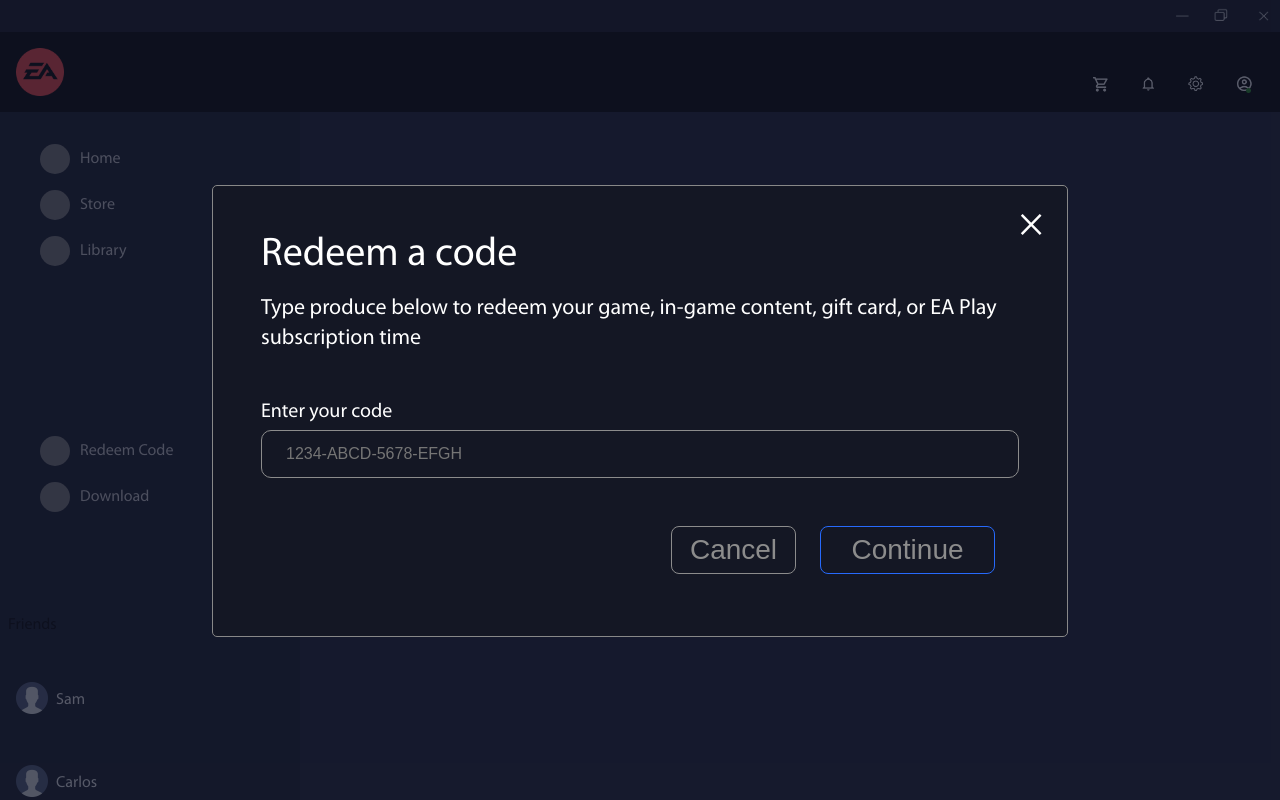
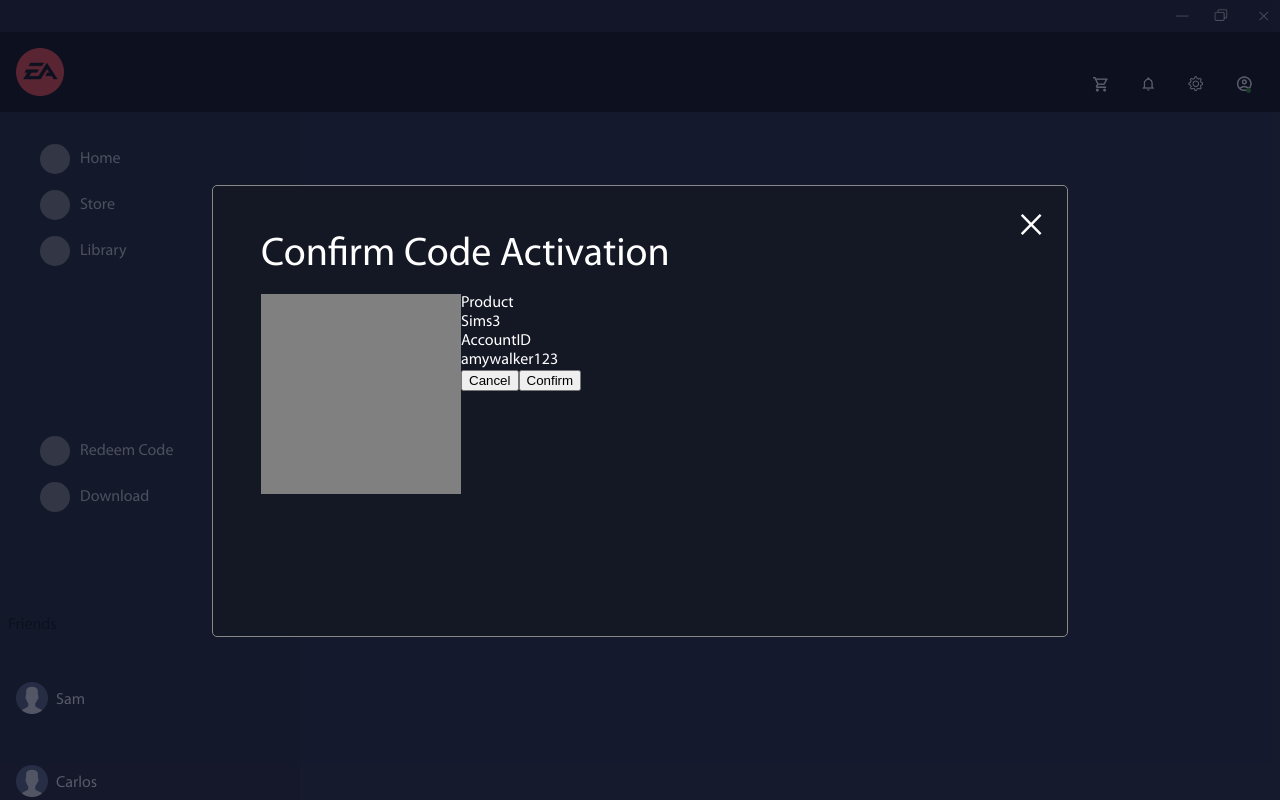
Before and after one commit to allansomera/team-badassets-industry-project-EA, a React (Create React App) app: page / in a window 1280 px wide. Both pictures are taken after a click on the button "Continue". Shown: the top 800 px of the page. Built offline with nearby package versions, Linux system fonts and the light colour scheme; grey boxes are pictures that could not be loaded.

Commit message:
got modal3 working

```diff
--- a/src/App.js
+++ b/src/App.js
@@ -15,13 +15,55 @@
     isActive: true,
   });
   const [modalContent, setModalContent] = useState({
-    modal1: false,
-    modal2: true,
+    modal1: true,
+    modal2: false,
     modal3: false,
   });
+
+  const changeModalContent = (num) => {
+    switch (num) {
+      case 2:
+        console.log("do i get here");
+        setModalContent((modal) => ({
+          modal1: false,
+          modal2: true,
+          modal3: false,
+        }));
+        break;
+      case 3:
+        console.log("do i get here");
+        setModalContent((modal) => ({
+          modal1: false,
+          modal2: false,
+          modal3: true,
+        }));
+        break;
+      default:
+        setModalContent((modal) => ({
+          modal1: true,
+          modal2: false,
+          modal3: false,
+        }));
+    }
+  };
+  const closeHandler = () => {
+    setModalContent((modal) => ({
+      modal1: true,
+      modal2: false,
+      modal3: false,
+    }));
+    setredeemModal((modal) => ({ ...modal.isActive, isActive: false }));
+  };
+
   return (
     <>
-      {redeemModal.isActive && <RedeemModal modalContent={modalContent} />}
+      {redeemModal.isActive && (
+        <RedeemModal
+          modalContent={modalContent}
+          changeModalContent={changeModalContent}
+          closeHandler={closeHandler}
+        />
+      )}
       <Routes>
         <Route path="/" element={<Layout />} />
         <Route path="/overview" element={<OverView />} />
--- a/src/components/redeem-modal/RedeemModal.js
+++ b/src/components/redeem-modal/RedeemModal.js
@@ -1,6 +1,6 @@
 import "./RedeemModal.scss";
 
-const RedeemModal = ({ modalContent }) => {
+const RedeemModal = ({ modalContent, changeModalContent, closeHandler }) => {
   const renderModalContent = () => {
     switch (true) {
       case modalContent.modal2:
@@ -9,7 +9,110 @@
             <div className="redeem-modal">
               <div className="redeem-modal__content">
                 <div className="redeem-modal__sec1">
-                  <span className="redeem-modal__close">&times;</span>
+                  <span
+                    className="redeem-modal__close"
+                    onClick={() => closeHandler()}
+                  >
+                    &times;
+                  </span>
+                </div>
+                <div className="redeem-modal__sec2">
+                  <div className="redeem-modal__text-header">
+                    Confirm Code Activation
+                  </div>
+                </div>
+                <div className="redeem-modal__mod2-sec3">
+                  <div className="redeem-modal__mod2-sec3-left">
+                    <div className="redeem-modal__mod2-sec3-left-imgcon"></div>
+                  </div>
+                  <div className="redeem-modal__mod2-sec3-right">
+                    <div className="redeem-modal__mod2-sec3-right-con1">
+                      <div className="redeem-modal__mod2-sec3-right-con1-prodheader">
+                        Product
+                      </div>
+                      <div className="redeem-modal__mod2-sec3-right-con1-prodtitle">
+                        Sims3
+                      </div>
+                    </div>
+                    <div className="redeem-modal__mod2-sec3-right-con2">
+                      <div className="redeem-modal__mod2-sec3-right-con1-accountheader">
+                        AccountID
+                      </div>
+                      <div className="redeem-modal__mod2-sec3-right-con1-accountname">
+                        amywalker123
+                      </div>
+                    </div>
+                    <div className="redeem-modal__mod2-sec3-right-con3">
+                      <button className="redeem-modal__mod2-btn-cancel">
+                        Cancel
+                      </button>
+                      <button
+                        className="redeem-modal__mod2-btn-confirm"
+                        onClick={() => changeModalContent(3)}
+                      >
+                        Confirm
+                      </button>
+                    </div>
+                  </div>
+                </div>
+              </div>
+            </div>
+          </>
+        );
+      case modalContent.modal3:
+        return (
+          <>
+            <div className="redeem-modal">
+              <div className="redeem-modal__content">
+                <div className="redeem-modal__sec1">
+                  <span
+                    className="redeem-modal__close"
+                    onClick={() => closeHandler()}
+                  >
+                    &times;
+                  </span>
+                </div>
+                <div className="redeem-modal__sec2">
+                  <div className="redeem-modal__text-header">
+                    Confirm Code Activation
+                  </div>
+                </div>
+                <div className="redeem-modal__mod3-sec3">
+                  <div className="redeem-modal__mod3-sec3-left">
+                    <div className="redeem-modal__mod3-sec3-left-imgcon"></div>
+                  </div>
+                  <div className="redeem-modal__mod3-sec3-right">
+                    <div className="redeem-modal__mod3-sec3-right-con1">
+                      Congrats, the Sims 3 is all yours! Download it now by
+                      clickin the button below, or anytime by visiting your game
+                      library.
+                    </div>
+                    <div className="redeem-modal__mod3-sec3-right-con2">
+                      <button className="redeem-modal__mod3-btn-cancel">
+                        Cancel
+                      </button>
+                      <button className="redeem-modal__mod3-btn-download">
+                        Download
+                      </button>
+                    </div>
+                  </div>
+                </div>
+              </div>
+            </div>
+          </>
+        );
+      default:
+        return (
+          <>
+            <div className="redeem-modal">
+              <div className="redeem-modal__content">
+                <div className="redeem-modal__sec1">
+                  <span
+                    className="redeem-modal__close"
+                    onClick={() => closeHandler()}
+                  >
+                    &times;
+                  </span>
                 </div>
                 <div className="redeem-modal__sec2">
                   <div className="redeem-modal__text-header">Redeem a code</div>
@@ -32,44 +135,10 @@
                 </div>
                 <div className="redeem-modal__input-con2">
                   <button className="redeem-modal__btn-cancel">Cancel</button>
-                  <button className="redeem-modal__btn-continue">
-                    Continue
-                  </button>
-                </div>
-              </div>
-            </div>
-          </>
-        );
-      default:
-        return (
-          <>
-            <div className="redeem-modal">
-              <div className="redeem-modal__content">
-                <div className="redeem-modal__sec1">
-                  <span className="redeem-modal__close">&times;</span>
-                </div>
-                <div className="redeem-modal__sec2">
-                  <div className="redeem-modal__text-header">Redeem a code</div>
-                  <div className="redeem-modal__text-subheading">
-                    Type produce below to redeem your game, in-game content,
-                    gift card, or EA Play subscription time
-                  </div>
-                </div>
-                <div className="redeem-modal__input-section">
-                  <div className="redeem-modal__input-con1">
-                    <label className="redeem-modal__label">
-                      Enter your code
-                    </label>
-
-                    <input
-                      className="redeem-modal__input"
-                      placeholder="1234-ABCD-5678-EFGH"
-                    />
-                  </div>
-                </div>
-                <div className="redeem-modal__input-con2">
-                  <button className="redeem-modal__btn-cancel">Cancel</button>
-                  <button className="redeem-modal__btn-continue">
+                  <button
+                    className="redeem-modal__btn-continue"
+                    onClick={() => changeModalContent(2)}
+                  >
                     Continue
                   </button>
                 </div>
--- a/src/components/redeem-modal/RedeemModal.scss
+++ b/src/components/redeem-modal/RedeemModal.scss
@@ -50,6 +50,7 @@
             display: flex;
             justify-content: flex-end;
             @include m.fontsize_lineh_weight(40px, 30px, 400);
+            cursor: pointer;
         }
         &__text-header{
             @include m.fontsize_lineh_weight(40px, 30px, 600);
@@ -117,6 +118,22 @@
                 background-color: #276afc;
             }
         }
+        &__mod2-sec3{
+            display: flex;
+        }
+        &__mod3-sec3{
+            display: flex;
+        }
+        &__mod2-sec3-left-imgcon{
+            width: 200px;
+            height: 200px;
+            background-color: grey;
+        }
 
+        &__mod3-sec3-left-imgcon{
+            width: 200px;
+            height: 200px;
+            background-color: grey;
+        }
     }
 }
```
